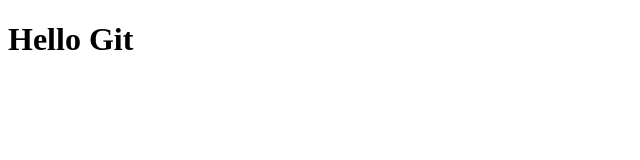
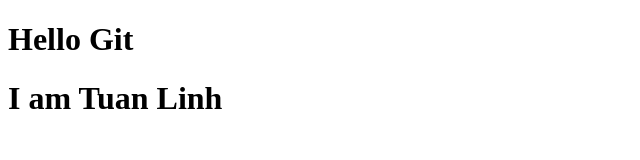
Before and after one commit to TuanLinh02/Hello-Git, a plain HTML site: page index.html in a window 1280 px wide. Shown: the whole page, without its empty margins (0-640 px from the left). Drawn offline with Linux system fonts and the light colour scheme.

Commit message:
Add a h1 tag

```diff
--- a/index.html
+++ b/index.html
@@ -8,5 +8,6 @@
 </head>
 <body>
     <h1>Hello Git</h1>
+    <h1>I am Tuan Linh</h1>
 </body>
 </html>
```
